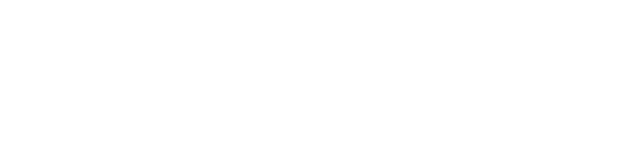
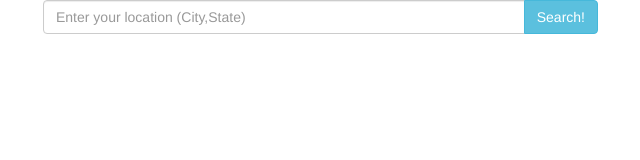
Before and after one commit to aboone08/weather_app, a website: page public/html/index.html in a window 1280 px wide. Shown: the whole page, without its empty margins (27-667 px from the left). Drawn offline with nearby package versions, Linux system fonts and the light colour scheme.

Commit message:
lots of drawing and planning

```diff
--- a/public/html/index.html
+++ b/public/html/index.html
@@ -10,5 +10,17 @@
 <script src="https://maxcdn.bootstrapcdn.com/bootstrap/3.3.6/js/bootstrap.min.js" integrity="sha384-0mSbJDEHialfmuBBQP6A4Qrprq5OVfW37PRR3j5ELqxss1yVqOtnepnHVP9aJ7xS" crossorigin="anonymous"></script>
 </head>
 <body>
+  <div class="container">
+    <div class="row">
+      <div class="col-md-6">
+        <div class="input-group">
+          <input type="text" class="form-control" placeholder="Enter your location (City,State)">
+          <span class="input-group-btn">
+            <button class="btn btn-info" type="button">Search!</button>
+          </span>
+          </div><!-- /input-group -->
+      </div><!-- /.col-md-6 -->
+    </div>
+  </div>
 </body>
 </html>
--- a/server.js
+++ b/server.js
@@ -22,5 +22,5 @@ function weather(req, res){
 }
 
 function listenCallback(){
-  console.log('Now listening on port 8080' + server.get('port'));
+  console.log('Now listening on port' + server.get('port'));
 }
```
Also changed, not shown: public/js/app.js (+9 -0 lines), 2 other files.
